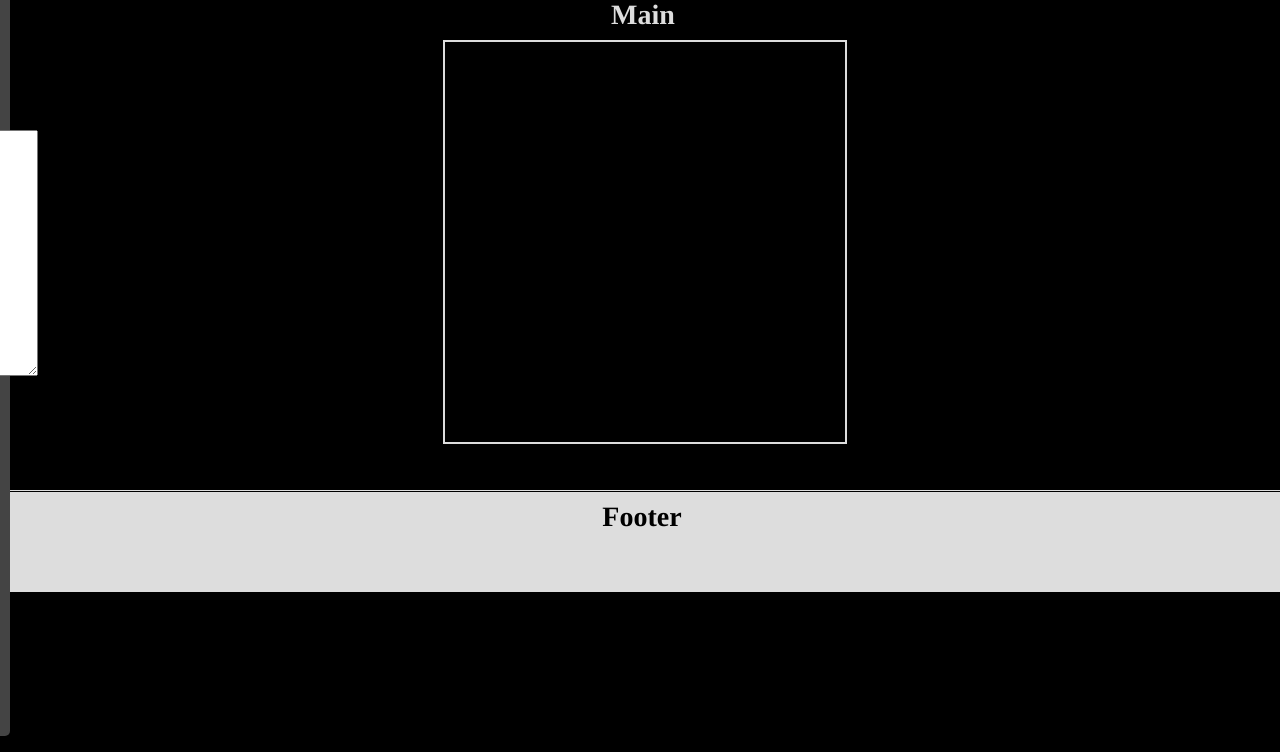
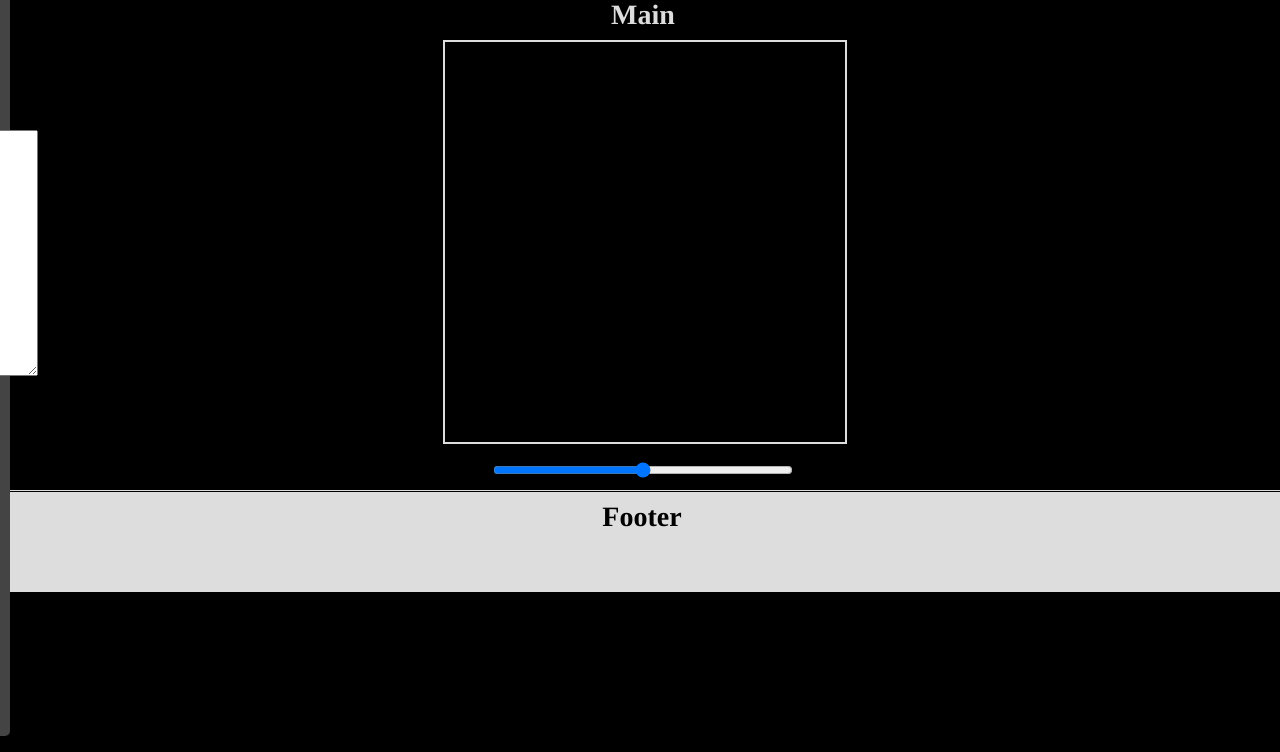
Before and after one commit to sugar999999/GameA, a plain HTML site: page game.html in a window 1280 px wide. Shown: the part 64-816 px from the top of the page. Drawn offline with nearby package versions, Linux system fonts and the light colour scheme.

Commit message:
add a slider as radChenger

```diff
--- a/css/main.css
+++ b/css/main.css
@@ -1,13 +1,21 @@
+/* main.css
+ * by sugar999999
+ */
+
+
 body{
   width: 100%;
   height: 100%;
   font: 800 14px/14px Times;
   background: #000;
 }
+
 #main {
   width: 100%;
   height: 100%;
 }
+
+
 
 #header, #main-disp, #footer, #main-disp-window {
   width:0px;
@@ -20,12 +28,14 @@ body{
   line-height: 50px;
 }
 
+
 #header {
   position: absolute;
   left: 0px;
   top: 0px;
   margin: 2px 2px 2px 2px;
 }
+
 
 #main-disp {
   position: absolute;
@@ -37,11 +47,12 @@ body{
   border: 1px #ddd solid;
 }
 
-#footer {
+#rad-range {
   position: absolute;
-  top: 556px;
-  left: 0px;
-  margin: 0px 2px 2px 2px;
+  bottom: 10px;
+  left: 50%;
+  width: 300px;
+  margin-left: -150px;
 }
 
 #main-disp-window {
@@ -53,6 +64,14 @@ body{
   color: #ddd;
   border: 2px #ddd solid;
 }
+
+#footer {
+  position: absolute;
+  top: 556px;
+  left: 0px;
+  margin: 0px 2px 2px 2px;
+}
+
 
 #nav {
   position: absolute;
--- a/js/main.model.js
+++ b/js/main.model.js
@@ -11,6 +11,7 @@ main.model = (function(){
       + '<div id=\"header\">Game<\/div>'
       + '<div id=\"main-disp\">Main'
         + '<canvas id=\"main-disp-window\"><\/canvas>'
+        + '<input type=\"range\" id=\"rad-range\" max=\"90\" min=\"-90\" value=\"0\"></input>'
       + '<\/div>'
       + '<div id=\"footer\">Footer<\/div>'
       + '<div id=\"nav\">Nav'
@@ -45,10 +46,13 @@ main.model = (function(){
       _col: -1,
       _row: -1,
       swit: 0
+    },
+    disp_state: {
+      rad: 0
     }
   },
-  initModule, drawWindow, nav, onMouseMove, onMouseClick,
-  mainCanvas, style, mainCont;
+  initModule, drawDisp, nav, onMouseMove, onMouseClick,
+  mainCanvas, style, mainCont, onRadChange;
   //
   // ------------------difine---------------------end
 
@@ -89,9 +93,9 @@ main.model = (function(){
   //
   // --------------------nav----------------------end
 
-  // ------------------------drawWindow--------------------------start
+  // ------------------------drawDisp--------------------------start
   //
-  drawWindow = function(){
+  drawDisp = function(){
     // ---------------canvas px adapt------------------start
     style = window.getComputedStyle(mainCanvas);
     mainCanvas.width = +style.width.replace(/px/, "");
@@ -108,7 +112,16 @@ main.model = (function(){
   };
 
   //
-  // ------------------------drawWindow--------------------------end
+  // ------------------------drawDisp--------------------------end
+
+  // --------------------onRadChange----------------------start
+  //
+    onRadChange = function(e){
+      configMap.disp_state.rad = $(this).val();
+      $("#main-disp-window").css("transform", "rotate(" + configMap.disp_state.rad + "deg)");
+    };
+  //
+  // --------------------onRadChange----------------------start
 
   // --------------------onMouseMoveCanvas----------------------start
   //
@@ -122,6 +135,7 @@ main.model = (function(){
     configMap.mouse.row = Math.floor(configMap.mouse.Y / configMap.block_size);
 
     if( (configMap.mouse.col < configMap.stage_map[0].length) && (configMap.mouse.row < configMap.stage_map.length) ){
+
       // 取得した現在位置ブロックの状態に応じて、クリック時の動作を判定する。
       // 空白：ブロックを埋める。
       // 空白でない：ブロックを消す。
@@ -138,13 +152,14 @@ main.model = (function(){
       //    クリックにて押下されたボタンが放れれば、数値がリセットされる。→同じ位置で移動せず再度クリックしても正常動作。
       if(e.buttons == 1 && !(configMap.mouse._Col == configMap.mouse.col && configMap.mouse._Row == configMap.mouse.row) ){
         configMap.stage_map[configMap.mouse.row][configMap.mouse.col] = configMap.mouse.swit;
-      drawWindow();
+        drawDisp();
         configMap.mouse._Col = configMap.mouse.col;
         configMap.mouse._Row = configMap.mouse.row;
       } else {
         configMap.mouse._Col = -1;
         configMap.mouse._Row = -1;
       }
+
     }
   };
   //
@@ -155,7 +170,7 @@ main.model = (function(){
   onMouseClickCanvas = function(e){
     if(configMap.stage_map[configMap.mouse.row][configMap.mouse.col] === 0)configMap.stage_map[configMap.mouse.row][configMap.mouse.col] = 1;
     else configMap.stage_map[configMap.mouse.row][configMap.mouse.col] = 0;
-    drawWindow();
+    drawDisp();
   };
   //
   // --------------------onMouseClickCanvas----------------------end
@@ -190,6 +205,7 @@ main.model = (function(){
     // イベントバインド
     mainCanvas.addEventListener('mousemove', onMouseMoveCanvas, false);
     mainCanvas.addEventListener('mousedown', onMouseClickCanvas, false);
+    $("#rad-range").on('input', onRadChange);
 
   };
   //
```
Lines whose indentation alone changed are shown as unchanged.
